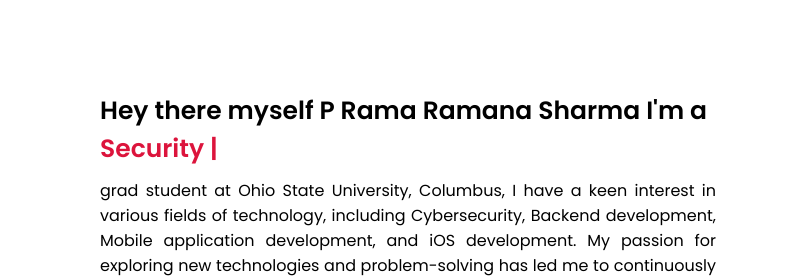
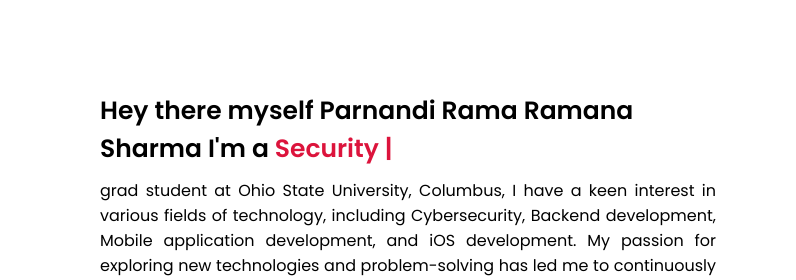
Before and after one commit to ramz-021002/portfolioInteractive, a plain HTML site: page index.html in a window 1280 px wide. Shown: the part 970-1250 px from the top of the page, 484-1280 px from the left. Drawn offline with nearby package versions, Linux system fonts and the light colour scheme.

Commit message:
Update index.html

```diff
--- a/index.html
+++ b/index.html
@@ -50,7 +50,7 @@
                     <img src="ramz.jpg" alt="">
                 </div>
                 <div class="column right">
-                    <div class="text">Hey there myself P Rama Ramana Sharma I'm a <span class="typing-2"></span></div>
+                    <div class="text">Hey there myself Parnandi Rama Ramana Sharma I'm a <span class="typing-2"></span></div>
                     <p>grad student at Ohio State University, Columbus, I have a keen interest in various fields of
                          technology, including Cybersecurity, Backend development, Mobile application development, and iOS development.
                           My passion for exploring new technologies and problem-solving has led me to continuously enhance my skills and knowledge in these areas.
```
